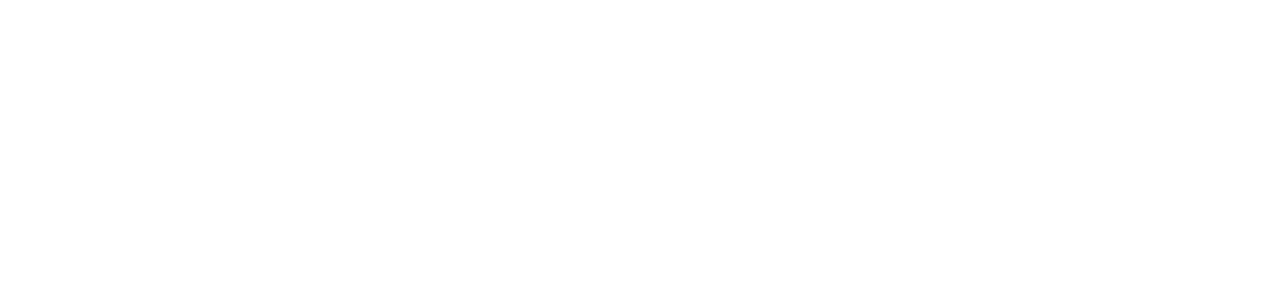
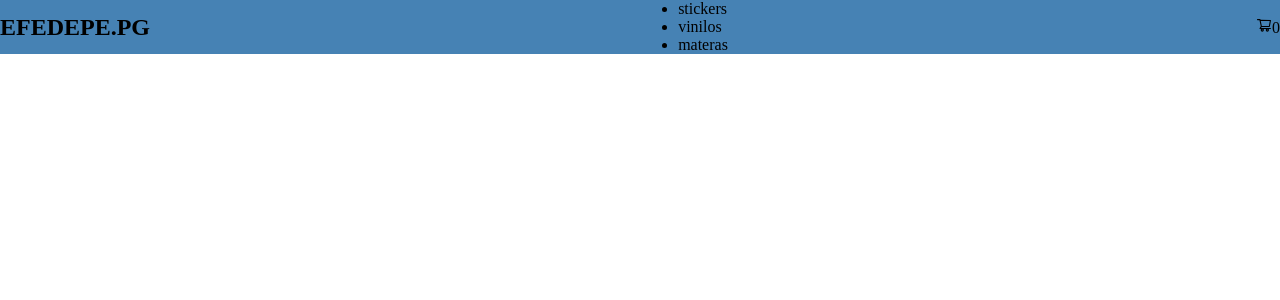
Before and after one commit to santiagocastillo1/efedepe-pg, a React (Vite) app: page / in a window 1280 px wide. Shown: the top 300 px of the page. Built offline with nearby package versions, Linux system fonts and the light colour scheme.

Commit message:
cambios en el app.jsx

```diff
--- a/src/App.jsx
+++ b/src/App.jsx
@@ -1,5 +1,10 @@
+import { Navbar } from "./components/layout/navbar/Navbar";
 function App() {
-  return <></>;
+  return (
+    <>
+      <Navbar />
+    </>
+  );
 }
 
 export default App;
--- /dev/null
+++ b/src/components/common/Card/cartWidget.css/CartWidget.jsx
@@ -0,0 +1,9 @@
+import { AiOutlineShoppingCart } from "react-icons/ai";
+export const CartWidget = () => {
+  return (
+    <div>
+      <AiOutlineShoppingCart />
+      <span>0</span>
+    </div>
+  );
+};
--- a/src/components/layout/navbar/Navbar.jsx
+++ b/src/components/layout/navbar/Navbar.jsx
@@ -1,20 +1,20 @@
+import { CartWidget } from "../../common/Card/cartWidget.css/CartWidget";
 import "./navbar.css";
 
 export const Navbar = () => {
-  let nombre = "feli";
-  const sumar = () => {
-    console.log(2 + 2);
-  };
-
   return (
     <>
-      <div className="container-navbar ">
+      <div className="container-navbar">
         <h2>EFEDEPE.PG</h2>
-        <h2>{nombre}</h2>
-        <li>stickers</li>
-        <li>vinilos</li>
-        <li>materas</li>
-        <button onClick={sumar}>sumar</button>
+
+        <ul>
+          <li>stickers</li>
+          <li>vinilos</li>
+          <li>materas</li>
+        </ul>
+        <div>
+          <CartWidget />
+        </div>
       </div>
     </>
   );
--- a/src/components/layout/navbar/navbar.css
+++ b/src/components/layout/navbar/navbar.css
@@ -1,3 +1,6 @@
 .container-navbar {
   background-color: steelblue;
+  display: flex;
+  justify-content: space-between;
+  align-items: center;
 }
```
Also changed, not shown: src/components/common/Card/cartWidget.css/cartWidget.css (added).
